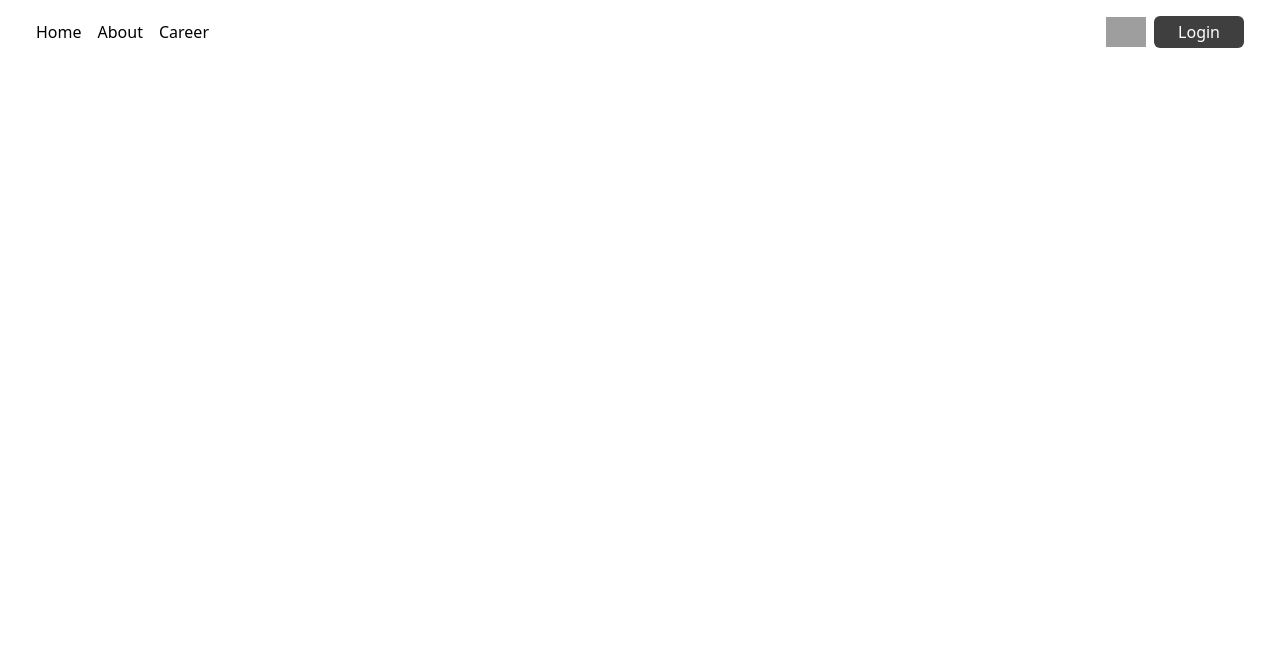
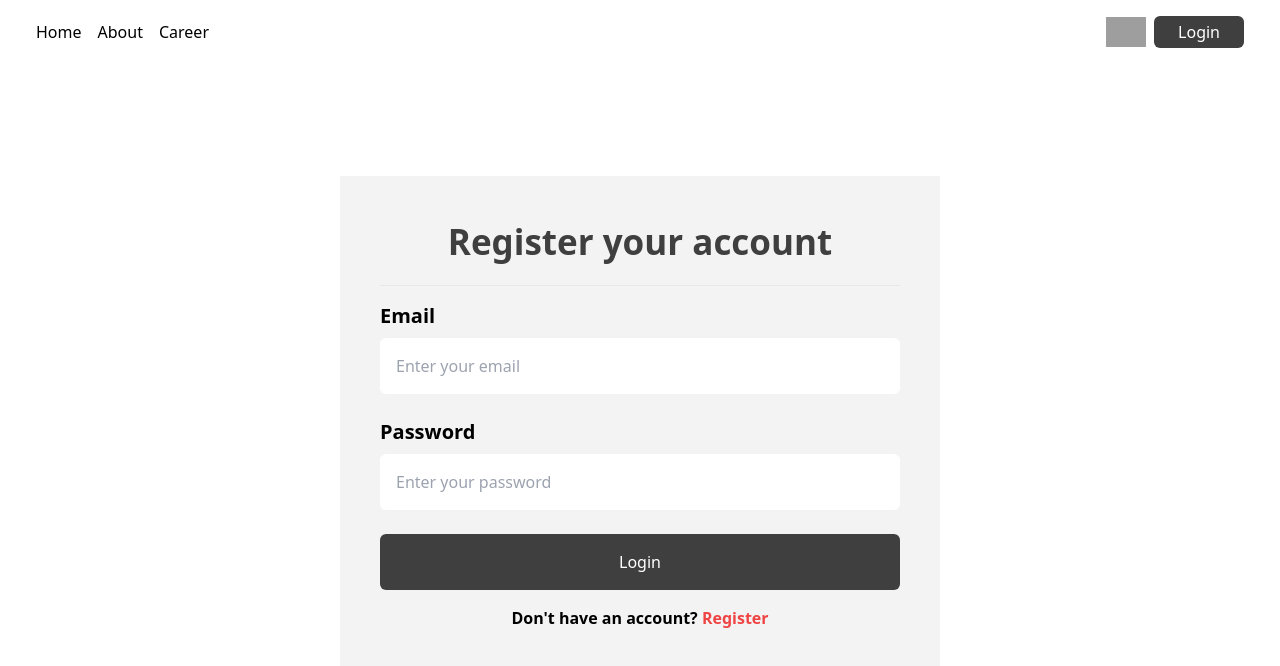
Before and after one commit to shifat97/dragon-new-portal, a React (Vite) app: page /account/login in a window 1280 px wide. Shown: the top 666 px of the page. Built offline with nearby package versions, Linux system fonts and the light colour scheme; grey boxes are pictures that could not be loaded.

Commit message:
add login page

```diff
--- a/src/Components/Navbar.jsx
+++ b/src/Components/Navbar.jsx
@@ -37,9 +37,11 @@ export default function Navbar() {
       </div>
       <div className="flex gap-2 items-center">
         <img width={40} height={40} src={userImage} alt="" />
-        <button className="bg-[#403F3F] text-white px-6 py-1 rounded-md cursor-pointer">
-          Login
-        </button>
+        <Link to="/account/login">
+          <button className="bg-[#403F3F] text-white px-6 py-1 rounded-md cursor-pointer">
+            Login
+          </button>
+        </Link>
       </div>
     </div>
   );
--- a/src/Pages/Login.jsx
+++ b/src/Pages/Login.jsx
@@ -1,3 +1,51 @@
+import { Link } from "react-router-dom";
+
 export default function Login() {
-  return <div></div>;
+  return (
+    <div className="bg-[#F3F3F3] mt-32 p-10 lg:w-[600px] lg:mx-auto">
+      <h1 className="text-[35px] text-[#403F3F] font-semibold text-center">
+        Register your account
+      </h1>
+      <hr className="my-4" />
+      <form className="flex flex-col gap-6">
+        <div>
+          <label className="text-xl font-semibold" htmlFor="email">
+            Email
+          </label>
+          <input
+            className="block px-4 py-4 rounded-md w-full mt-2"
+            type="email"
+            name="email"
+            placeholder="Enter your email"
+          />
+        </div>
+        <div>
+          <label className="text-xl font-semibold" htmlFor="password">
+            Password
+          </label>
+          <input
+            className="block px-4 py-4 rounded-md w-full mt-2"
+            type="password"
+            name="password"
+            placeholder="Enter your password"
+          />
+        </div>
+        <div>
+          <input
+            className="bg-[#403F3F] w-full text-white px-6 py-4 rounded-md cursor-pointer"
+            type="submit"
+            value="Login"
+          />
+        </div>
+      </form>
+      <div>
+        <p className="text-center mt-4 font-semibold">
+          Don&apos;t have an account?{" "}
+          <Link to="/account/register" className="text-red-500 hover:underline">
+            Register
+          </Link>
+        </p>
+      </div>
+    </div>
+  );
 }
--- a/src/Pages/Register.jsx
+++ b/src/Pages/Register.jsx
@@ -1,6 +1,6 @@
 export default function Register() {
   return (
-    <div className="bg-[#F3F3F3] mt-10 p-10 lg:w-[600px] lg:mx-auto">
+    <div className="bg-[#F3F3F3] mt-20 p-10 lg:w-[600px] lg:mx-auto">
       <h1 className="text-[35px] text-[#403F3F] font-semibold text-center">
         Register your account
       </h1>
```
